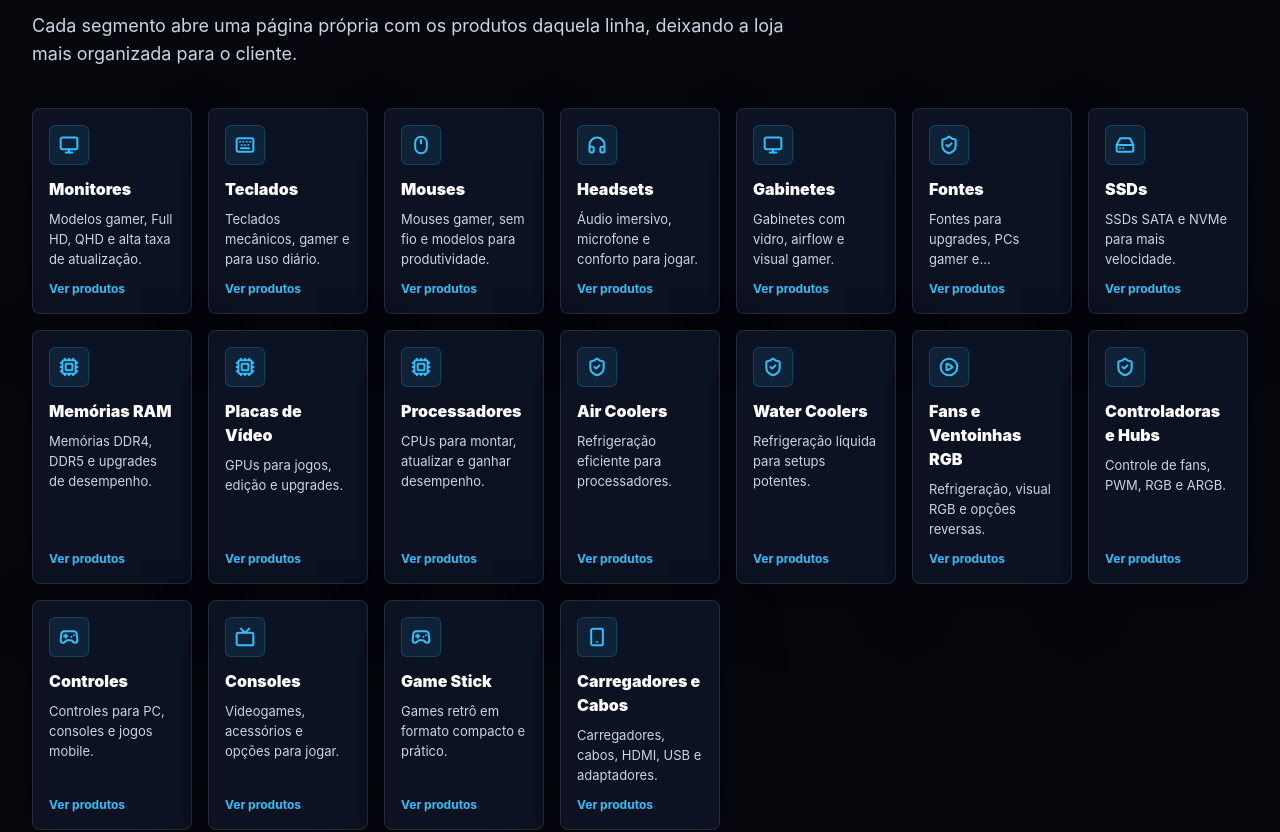
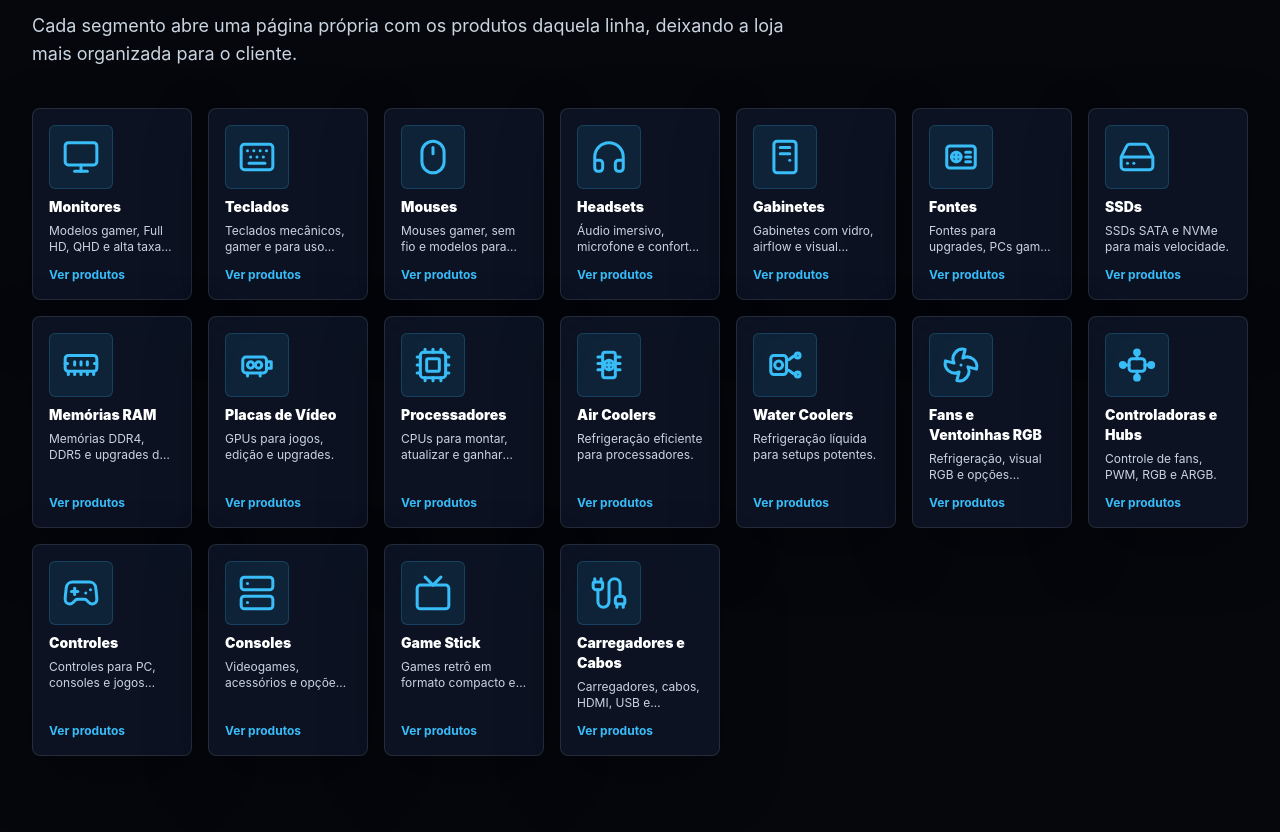
Before and after one commit to ntinformatica/nt-informatica-site, a React (Vite) app: page / in a window 1280 px wide. Shown: the part 4040-4872 px from the top of the page. Built offline with nearby package versions, Linux system fonts and the light colour scheme; no server answers.

Commit message:
Melhora icones das categorias na home

```diff
--- a/src/App.jsx
+++ b/src/App.jsx
@@ -1,16 +1,26 @@
 import {
+  Cable,
   CalendarCheck,
   CheckCircle2,
   Clock,
+  Cpu,
+  Fan,
   Gamepad2,
+  HardDrive,
   Headphones,
+  Keyboard,
   MapPin,
   MessageCircle,
+  MemoryStick,
   Monitor,
+  Mouse,
+  PcCase,
   PlayCircle,
+  Server,
   ShoppingBag,
   Sparkles,
   Star,
+  Tv,
   Wrench,
 } from "lucide-react";
 import heroImage from "./assets/hero-nt-gaming.png";
@@ -43,6 +53,103 @@ const messages = {
   budget: "Olá, gostaria de solicitar um orçamento para assistência técnica.",
   product: "Olá, tenho interesse em um produto da NT Informática, Celulares e Games.",
   contact: "Olá, gostaria de falar com a NT Informática, Celulares e Games.",
+};
+
+function LineSvgIcon({ size = 24, strokeWidth = 2, children, ...props }) {
+  return (
+    <svg
+      width={size}
+      height={size}
+      viewBox="0 0 24 24"
+      fill="none"
+      stroke="currentColor"
+      strokeWidth={strokeWidth}
+      strokeLinecap="round"
+      strokeLinejoin="round"
+      aria-hidden="true"
+      {...props}
+    >
+      {children}
+    </svg>
+  );
+}
+
+function PsuIcon(props) {
+  return (
+    <LineSvgIcon {...props}>
+      <rect x="3" y="5" width="18" height="14" rx="2" />
+      <circle cx="9" cy="12" r="3" />
+      <path d="M9 9v6M6 12h6" />
+      <path d="M15 9h3M15 12h3M15 15h3" />
+    </LineSvgIcon>
+  );
+}
+
+function GpuIcon(props) {
+  return (
+    <LineSvgIcon {...props}>
+      <rect x="3" y="7" width="15" height="10" rx="2" />
+      <circle cx="8" cy="12" r="2" />
+      <circle cx="13" cy="12" r="2" />
+      <path d="M18 10h3v4h-3M6 17v2M14 17v2" />
+    </LineSvgIcon>
+  );
+}
+
+function AirCoolerIcon(props) {
+  return (
+    <LineSvgIcon {...props}>
+      <rect x="8" y="4" width="8" height="16" rx="1.5" />
+      <circle cx="12" cy="12" r="3" />
+      <path d="M12 9v6M9 12h6M5 7h3M5 11h3M5 15h3M16 7h3M16 11h3M16 15h3" />
+    </LineSvgIcon>
+  );
+}
+
+function WaterCoolerIcon(props) {
+  return (
+    <LineSvgIcon {...props}>
+      <rect x="3" y="6" width="10" height="12" rx="2" />
+      <circle cx="8" cy="12" r="2.5" />
+      <path d="M13 9c3 0 3-3 6-3M13 15c3 0 3 3 6 3" />
+      <circle cx="20" cy="6" r="1.5" />
+      <circle cx="20" cy="18" r="1.5" />
+    </LineSvgIcon>
+  );
+}
+
+function HubIcon(props) {
+  return (
+    <LineSvgIcon {...props}>
+      <rect x="7" y="8" width="10" height="8" rx="2" />
+      <path d="M12 8V4M12 16v4M7 12H3M17 12h4" />
+      <circle cx="12" cy="4" r="1.5" />
+      <circle cx="12" cy="20" r="1.5" />
+      <circle cx="3" cy="12" r="1.5" />
+      <circle cx="21" cy="12" r="1.5" />
+    </LineSvgIcon>
+  );
+}
+
+const homeCategoryIcons = {
+  Monitores: Monitor,
+  Teclados: Keyboard,
+  Mouses: Mouse,
+  Headsets: Headphones,
+  Gabinetes: PcCase,
+  Fontes: PsuIcon,
+  SSDs: HardDrive,
+  "Memórias RAM": MemoryStick,
+  "Placas de Vídeo": GpuIcon,
+  Processadores: Cpu,
+  "Air Coolers": AirCoolerIcon,
+  "Water Coolers": WaterCoolerIcon,
+  "Fans e Ventoinhas RGB": Fan,
+  "Controladoras e Hubs": HubIcon,
+  Controles: Gamepad2,
+  Consoles: Server,
+  "Game Stick": Tv,
+  "Carregadores e Cabos": Cable,
 };
 
 const whyChooseCards = [
@@ -247,8 +354,9 @@ function Products() {
   return (
     <Section id="produtos" eyebrow="Produtos" title="Escolha uma categoria para abrir a vitrine." description="Cada segmento abre uma página própria com os produtos daquela linha, deixando a loja mais organizada para o cliente.">
       <div className="grid grid-cols-2 gap-3 sm:grid-cols-[repeat(auto-fit,minmax(150px,1fr))] lg:gap-4">
-        {productCategories.map(({ name, description, icon: Icon }) => {
+        {productCategories.map(({ name, description, icon }) => {
           const categoryUrl = `/produtos?categoria=${encodeURIComponent(name)}`;
+          const Icon = homeCategoryIcons[name] || icon || ShoppingBag;
 
           return (
             <a
@@ -256,11 +364,11 @@ function Products() {
               href={categoryUrl}
               className="glass motion-card flex min-h-[132px] flex-col rounded-lg p-3 text-left shadow-card transition hover:border-nt-cyan/60 sm:min-h-[142px] sm:p-4"
             >
-              <div className="mb-3 flex h-9 w-9 items-center justify-center rounded-md border border-nt-cyan/20 bg-nt-cyan/10 text-nt-cyan sm:h-10 sm:w-10">
-                <Icon size={20} strokeWidth={2.4} />
+              <div className="mb-2 flex h-14 w-14 items-center justify-center rounded-md border border-nt-cyan/20 bg-nt-cyan/10 text-nt-cyan sm:h-16 sm:w-16">
+                <Icon size={38} strokeWidth={1.9} />
               </div>
-              <h3 className="text-sm font-black leading-tight text-white sm:text-base">{name}</h3>
-              <p className="mt-2 line-clamp-3 text-xs leading-5 text-slate-300 sm:text-[13px]">{description}</p>
+              <h3 className="text-[13px] font-black leading-tight text-white sm:text-sm">{name}</h3>
+              <p className="mt-1.5 line-clamp-2 text-[11px] leading-4 text-slate-300 sm:text-xs">{description}</p>
               <span className="mt-auto pt-3 text-xs font-bold text-nt-cyan">Ver produtos</span>
             </a>
           );
```
